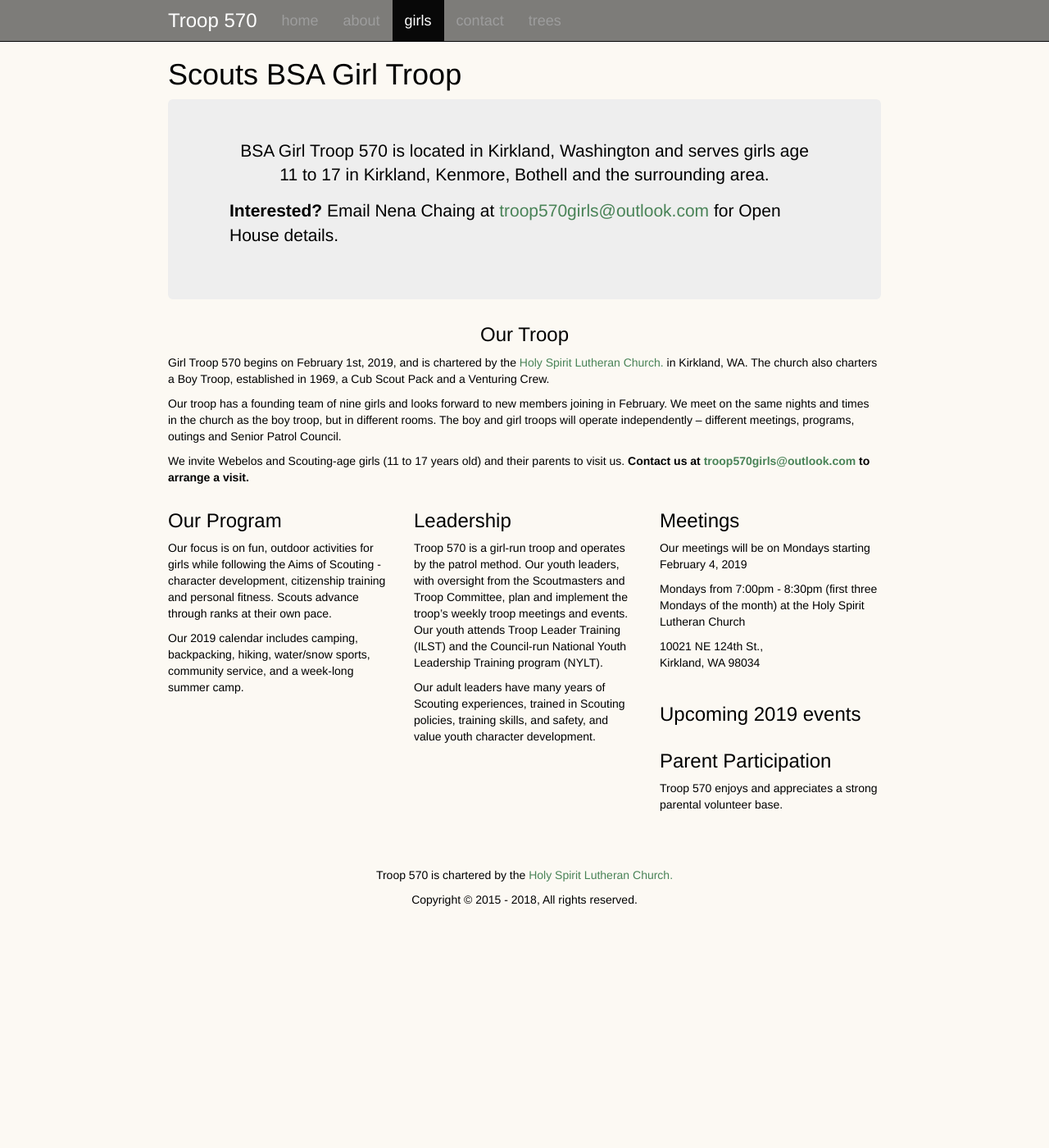
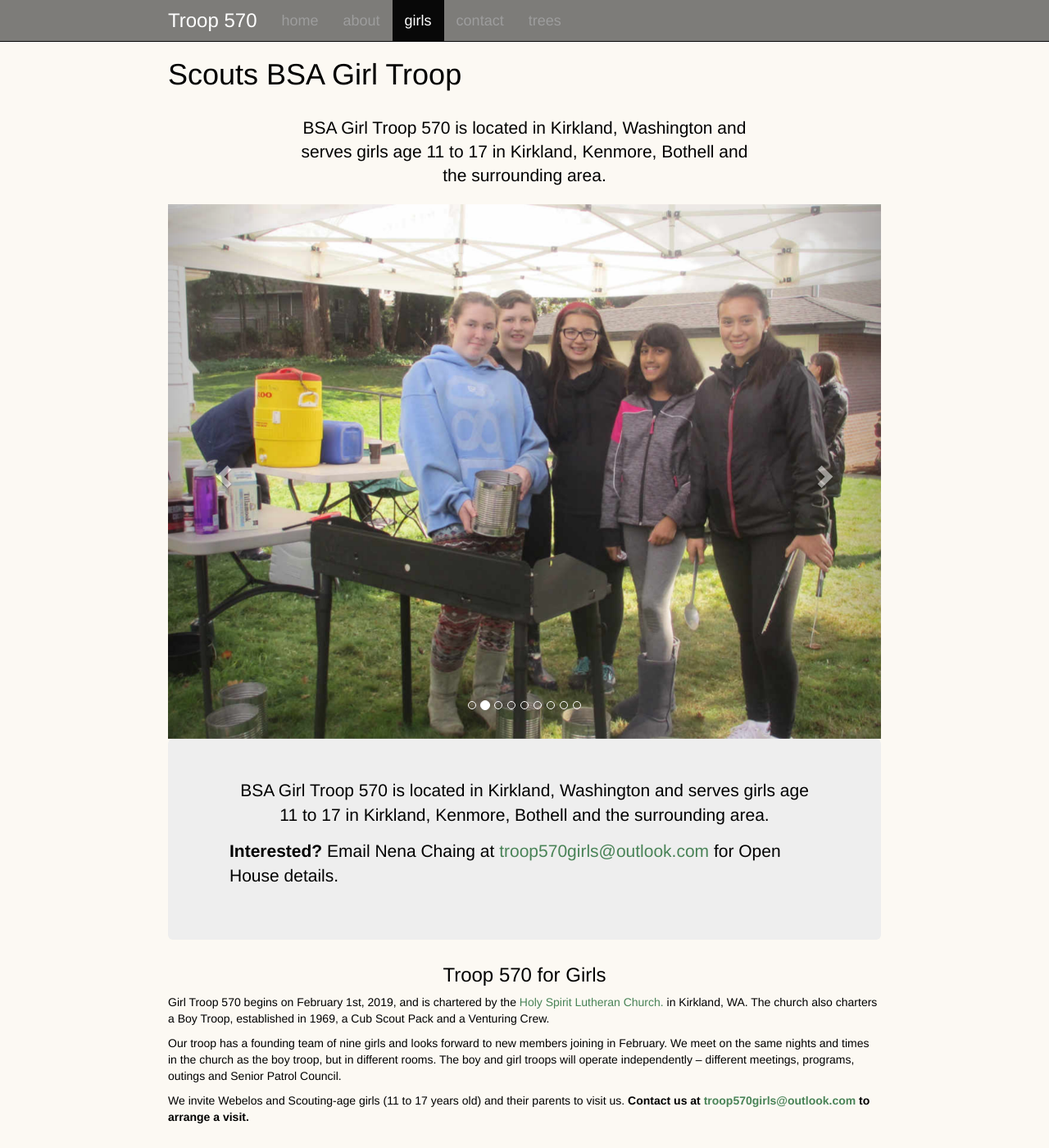
Before and after one commit to troop570/troop570.github.io, a Jekyll site: the page built from girls/index.html, in a window 1280 px wide and 1400 px high. Shown: the whole window at 82% size. Built offline with Jekyll 4.4.1, drawn with Linux system fonts in a browser that asks for light colours; nearby versions of some CDN libraries.

Commit message:
Tree Recycle is over. Update to girls

```diff
--- a/girls/index.html
+++ b/girls/index.html
@@ -2,7 +2,62 @@
 layout: page
 title: Scouts BSA Girl Troop
 description: BSA Girl Troop 570 in Kirkland, WA serving girls age 11 to 17 in Kirkland, Bothell and the surrounding areas.
+slides:
+- image: /images/girls/slides/20181118_134531.jpg
+  title:
+- image: /images/girls/slides/IMG_9892.jpg
+  title:
+- image: /images/girls/slides/IMG_9895.jpg
+  title:
+- image: /images/girls/slides/IMG_9902.jpg
+  title:
+- image: /images/girls/slides/IMG_9955.jpg
+  title:
+- image: /images/girls/slides/Adventure-Slide.jpg
+  title:
+- image: /images/girls/slides/IMG_9956.jpg
+  title:
+- image: /images/girls/slides/IMG_9984.jpg
+  title:
+- image: /images/girls/slides/IMG_9985.jpg
+  title:
 ---
+<div class="row">
+  <div class="col-sm-8 col-sm-offset-2">
+    <h1 class="lead text-center">BSA Girl Troop 570 is located in Kirkland, Washington
+      and serves girls age 11 to 17 in Kirkland, Kenmore, Bothell and the surrounding
+      area.
+    </h1>
+  </div>
+</div>
+<div id="slide-carousel" class="carousel slide" data-ride="carousel" >
+  <!-- Indicators -->
+  <ol class="carousel-indicators">
+    {% for slide in page.slides %}
+    <li data-target="#slide-carousel" data-slide-to="{{ forloop.index0 }}" {% if forloop.first %}class="active"{% endif %}></li>
+    {% endfor %}
+  </ol>
+  <!-- Wrapper for slides -->
+  <div class="carousel-inner" role="listbox">
+    {% for slide in page.slides %}
+    <div class="item{% if forloop.first %} active{% endif %}">
+      <img src="{{ slide.image }}">
+      <div class="carousel-caption">
+        {{ slide.title }}
+      </div>
+    </div>
+    {% endfor %}
+  </div>
+  <!-- Controls -->
+  <a class="left carousel-control" href="#slide-carousel" role="button" data-slide="prev">
+    <span class="glyphicon glyphicon-chevron-left" aria-hidden="true"></span>
+    <span class="sr-only">Previous</span>
+  </a>
+  <a class="right carousel-control" href="#slide-carousel" role="button" data-slide="next">
+    <span class="glyphicon glyphicon-chevron-right" aria-hidden="true"></span>
+    <span class="sr-only">Next</span>
+  </a>
+</div>
 
 <div class="jumbotron">
   <div class="container">
@@ -14,7 +69,7 @@
   </div>
 </div>
 
-<h3 class="text-center">Our Troop</h3>
+<h3 class="text-center">Troop 570 for Girls</h3>
 <p>Girl Troop 570 begins on February 1st, 2019, and is chartered by the <a href="http://www.hslckirkland.org/">Holy Spirit Lutheran Church.</a> in Kirkland, WA. The church also charters a Boy Troop,
 established in 1969, a Cub Scout Pack and a Venturing Crew.</p>
 
--- a/index.html
+++ b/index.html
@@ -112,10 +112,10 @@
     </div>
     <div class="col-sm-4">
       <h3>Christmas Trees</h3>
+      {% comment %}
       <p>Our 2019 Christmas Tree Pickup and Recycling Event will be on January 5th and 6th, Saturday and Sunday from 8:00am to 4:00pm. Please put your trees on your curbside before 1pm on Sunday</p>
-      {% comment %}
-      <p>Our 2018 Christmas Tree Pickup and Recycling Service Project is over. We hope to see you next January. </p>
       {% endcomment %}
+      <p>Our 2019 Christmas Tree Pickup and Recycling Service Project is over. We hope to see you next January. </p>
       <p class="text-center"><a class="btn btn-primary" href="/trees/">Learn More &raquo;</a></p>
     </div>
     <div class="col-sm-4">
```
Also changed, not shown: trees/index.html (+10 -4 lines), images/girls/slides/Adventure-Slide.jpg (added).
